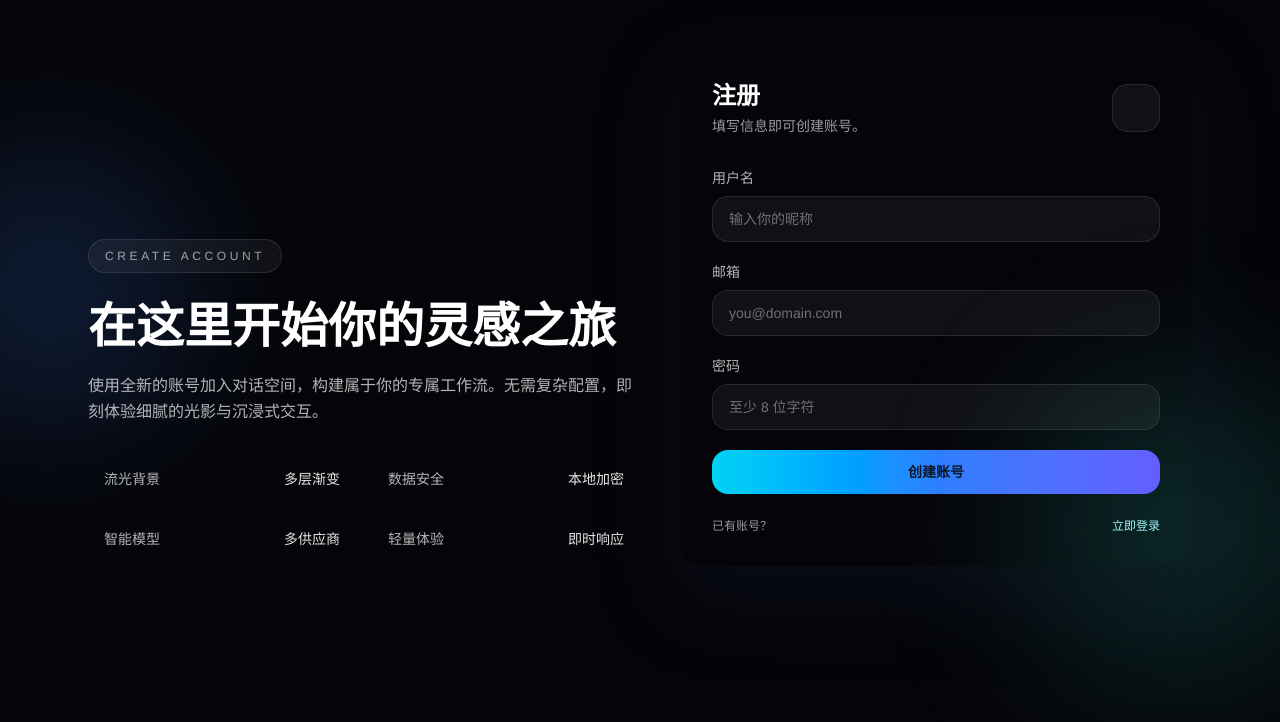
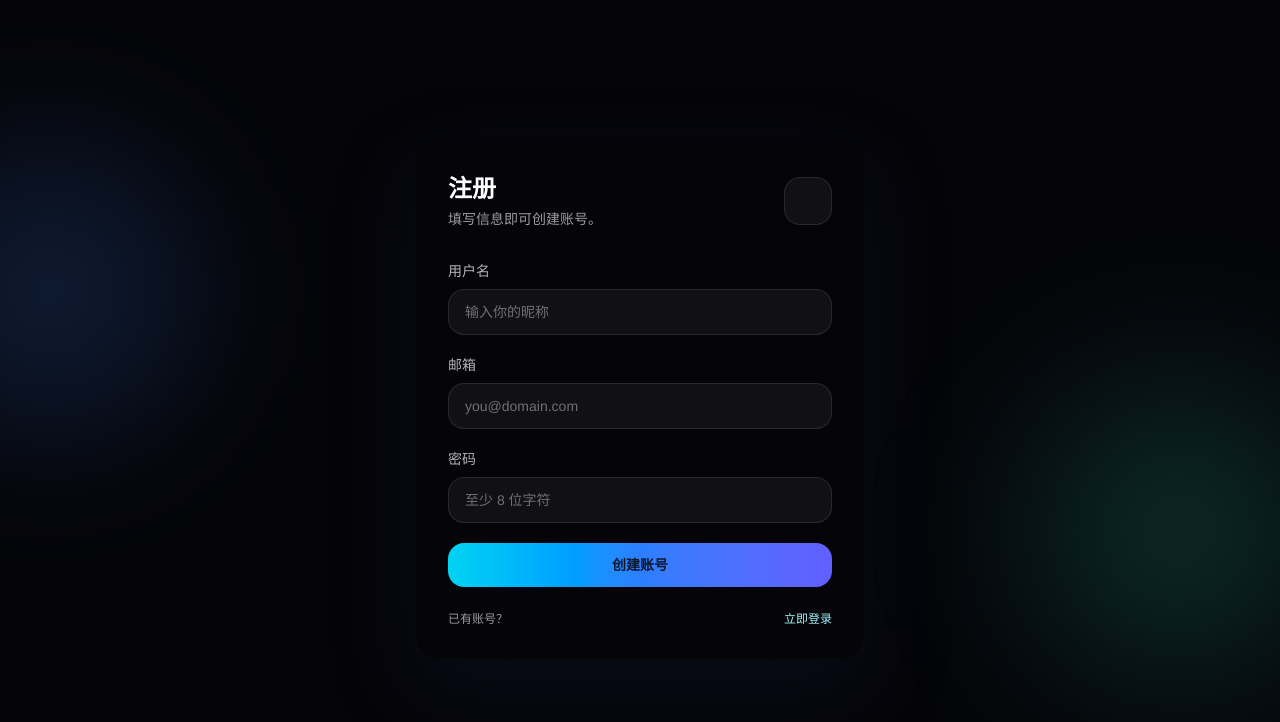
Before and after one commit to lrhhaha/chat-lemo, a Next.js app: page /signup in a window 1280 px wide. Shown: the top 722 px of the page. Built offline with nearby package versions, Linux system fonts and the light colour scheme; no server answers.

Commit message:
feat: 修改注册页样式

```diff
--- a/app/(auth)/signup/page.tsx
+++ b/app/(auth)/signup/page.tsx
@@ -48,41 +48,10 @@ export default function SignupPage() {
       <div className="absolute -right-32 bottom-10 h-[460px] w-[460px] rounded-full bg-[radial-gradient(circle_at_center,rgba(45,212,191,0.22),transparent_70%)] blur-3xl"></div>
       <div className="ambient-glow"></div>
 
-      <div className="relative z-10 mx-auto flex min-h-screen max-w-6xl flex-col items-center justify-center px-6 py-12 lg:flex-row lg:items-stretch lg:gap-10">
+      <div className="relative z-10 mx-auto flex min-h-screen w-full items-center justify-center px-6 py-12">
         <section
-          className="flex w-full flex-col justify-center animate-fade-in-up lg:w-1/2"
+          className="w-full max-w-md animate-fade-in-up"
           style={{ animationDelay: '60ms' }}
-        >
-          <span className="inline-flex w-fit items-center gap-2 rounded-full border border-white/10 bg-white/5 px-4 py-2 text-xs uppercase tracking-[0.3em] text-white/60">
-            Create Account
-          </span>
-          <h1 className="mt-6 text-4xl font-semibold leading-tight text-white sm:text-5xl">
-            在这里开始你的灵感之旅
-          </h1>
-          <p className="mt-4 max-w-xl text-sm leading-relaxed text-white/70 sm:text-base">
-            使用全新的账号加入对话空间，构建属于你的专属工作流。无需复杂配置，即刻体验细腻的光影与沉浸式交互。
-          </p>
-          <div className="mt-8 grid grid-cols-2 gap-4 text-xs text-white/70 sm:text-sm">
-            {[
-              { label: '流光背景', value: '多层渐变' },
-              { label: '数据安全', value: '本地加密' },
-              { label: '智能模型', value: '多供应商' },
-              { label: '轻量体验', value: '即时响应' }
-            ].map((item) => (
-              <div
-                key={item.label}
-                className="glass-panel flex items-center justify-between rounded-2xl px-4 py-3"
-              >
-                <span>{item.label}</span>
-                <span className="text-white/90">{item.value}</span>
-              </div>
-            ))}
-          </div>
-        </section>
-
-        <section
-          className="mt-10 w-full max-w-lg animate-fade-in-up lg:mt-0 lg:w-1/2"
-          style={{ animationDelay: '180ms' }}
         >
           <div className="glass-panel rounded-3xl p-8 shadow-[0_30px_80px_rgba(15,23,42,0.45)]">
             <div className="flex items-center justify-between">
```
